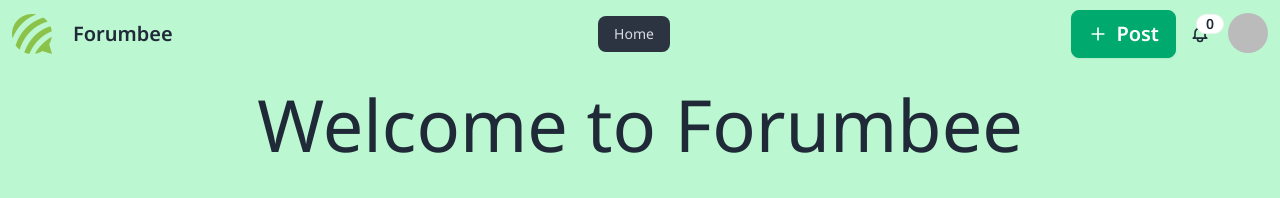
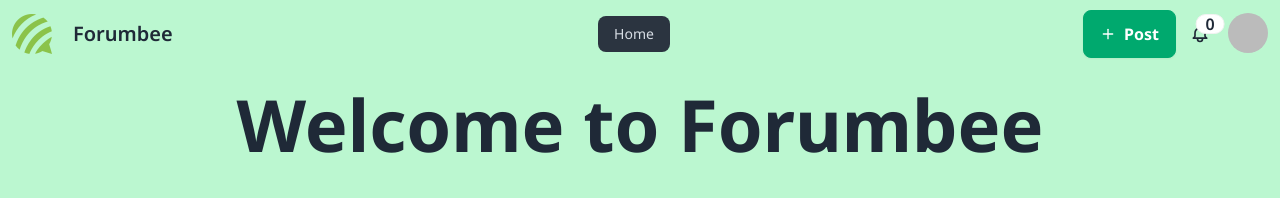
Before and after one commit to SifatSararChistee/forumBee-client, a React (Vite) app: page / in a window 1280 px wide. Shown: the top 198 px of the page. Built offline with nearby package versions, Linux system fonts and the light colour scheme; no server answers; sample sign-in values are in the browser's storage.

Commit message:
updated styles in some sectionS

```diff
--- a/src/Components/Announcements/Announcements.jsx
+++ b/src/Components/Announcements/Announcements.jsx
@@ -19,7 +19,7 @@
               referrerPolicy="no-referrer"
             />
             <div>
-              <p className="text-blue-800 font-bold">{item.title}</p>
+              <p className="text-green-800 font-bold">{item.title}</p>
               <p className="text-gray-600 text-sm">{item.description}</p>
             </div>
           </div>
--- a/src/Components/Banner/Banner.jsx
+++ b/src/Components/Banner/Banner.jsx
@@ -52,7 +52,7 @@
 
     return (
         <div className='h-1/3 space-y-10 p-5 max-w-screen-2xl mx-auto'>
-            <h1 className='text-7xl text-center'>Welcome to Forumbee</h1>
+            <h1 className='text-7xl text-center font-bold'>Welcome to Forumbee</h1>
             <div className='flex items-center justify-center my-10'>
             <label className="input input-bordered rounded-r-none flex items-center w-1/2">
                             <input
--- a/src/Components/Navbar/Navbar.jsx
+++ b/src/Components/Navbar/Navbar.jsx
@@ -63,7 +63,7 @@
   <div className="navbar-end">
   {
       loading ? '':  (
-        user && user.email ? <NavLink to={isAdmin ? '/dashboard/announcement':'/dashboard/addPost'}><button className='btn btn-success text-white text-xl font'><span className='text-xl'><FiPlus /></span>Post</button></NavLink> : ''
+        user && user.email ? <NavLink to={isAdmin ? '/dashboard/announcement':'/dashboard/addPost'}><button className='btn btn-success text-white text-base font-bold'><span className='text-base'><FiPlus /></span>Post</button></NavLink> : ''
      ) }
   <button className="btn btn-ghost btn-circle">
       <div className="indicator">
@@ -79,7 +79,7 @@
             strokeWidth="2"
             d="M15 17h5l-1.405-1.405A2.032 2.032 0 0118 14.158V11a6.002 6.002 0 00-4-5.659V5a2 2 0 10-4 0v.341C7.67 6.165 6 8.388 6 11v3.159c0 .538-.214 1.055-.595 1.436L4 17h5m6 0v1a3 3 0 11-6 0v-1m6 0H9" />
         </svg>
-        <span className="badge indicator-item">{announcements.length}</span>
+        <span className="badge indicator-item text-base">{announcements.length}</span>
       </div>
     </button>
     {
--- a/src/Pages/Home/HomePage.jsx
+++ b/src/Pages/Home/HomePage.jsx
@@ -13,7 +13,7 @@
             </section>
             {
                 announcements.length > 0 &&
-                <section>
+                <section className='my-4'>
                     <Announcements></Announcements>
                 </section>
             }
```
